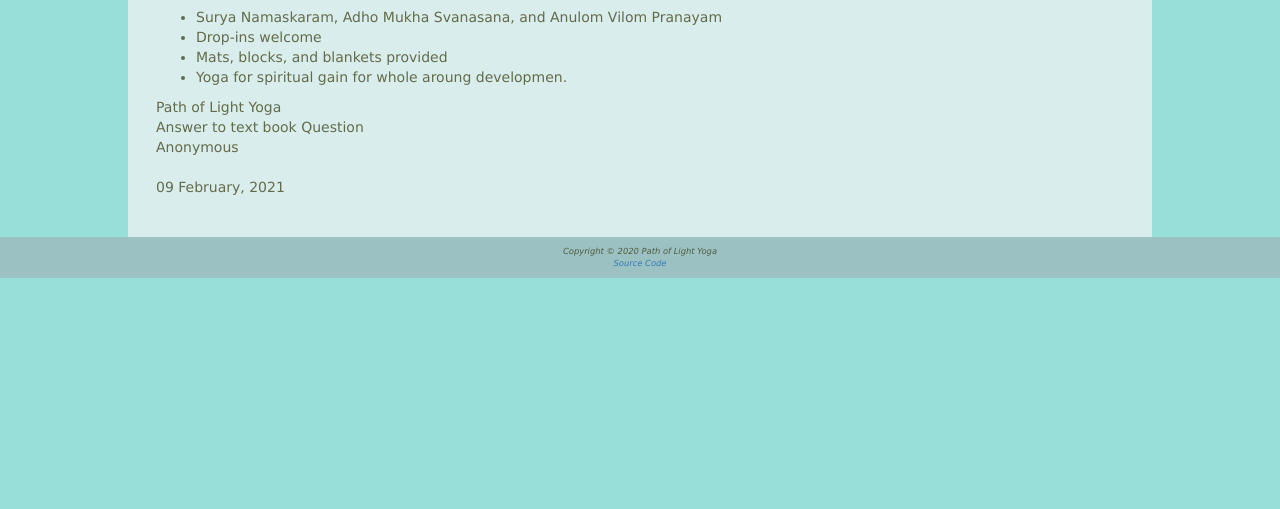
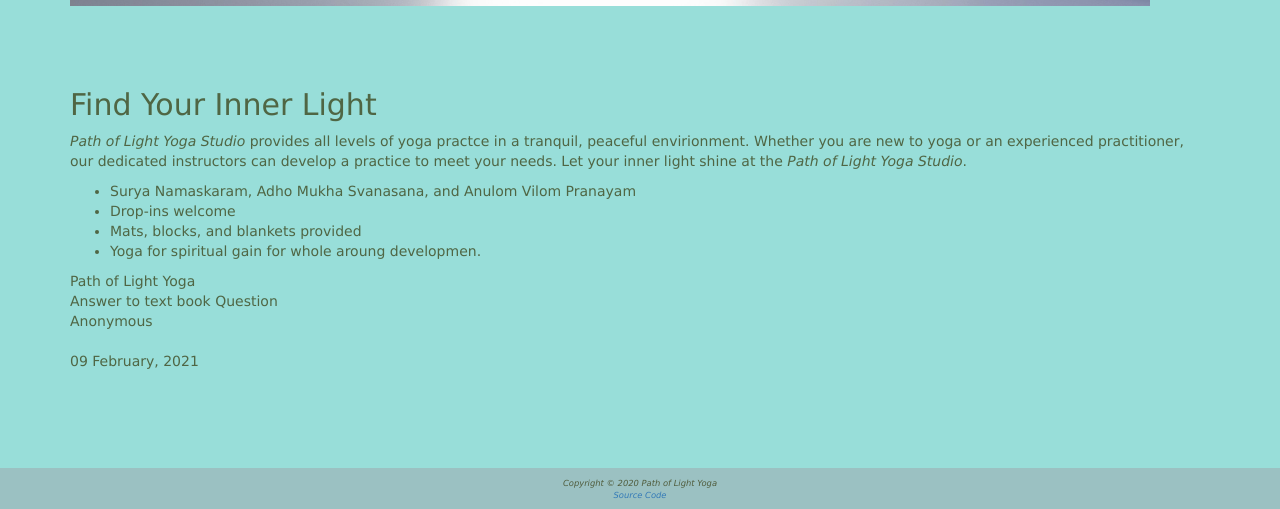
Before and after one commit to AdityaRJha/path_of_light_yoga, a plain HTML site: page index.html in a window 1280 px wide. Shown: the part 1022-1531 px from the top of the page. Before the commit the page ends 1300 px from the top, so only its background shows below. Drawn offline with nearby package versions, Linux system fonts and the light colour scheme.

Commit message:
header changed....
1) header color changed to white and aligned to centre
2) Image adjusted to frame
3) content marginated from the image for viewing aid.

```diff
--- a/index.html
+++ b/index.html
@@ -17,12 +17,13 @@
     <a href = "purpose.html">Purpose</a> &nbsp;
   </nav>
 
-  <div id="wrapper">
-  <main>
+  <div class="container">
 
-    <img src="door.jpg" alt="Yoga Door" align="right">
+
+    <img src="door.jpg" alt="Yoga Door" >
+    <div class="content">
       <h2>Find Your Inner Light</h2>
-    <p><span class="studio">Path of Light Yoga Studio</span> provides all levels of yoga practce in a tranquil, peaceful envirionment. Whether you are new to yoga or an experienced practitioner, our dedicated instructors can develop a practice to meet your needs. Let your inner light shine at the <span class="studio">Path of Light Yoga Studio</span>.</p>
+      <p><i>Path of Light Yoga Studio</i> provides all levels of yoga practce in a tranquil, peaceful envirionment. Whether you are new to yoga or an experienced practitioner, our dedicated instructors can develop a practice to meet your needs. Let your inner light shine at the <span class="studio">Path of Light Yoga Studio</span>.</p>
       <ul>
         <li>Surya Namaskaram, Adho Mukha Svanasana, and Anulom Vilom Pranayam</li>
         <li>Drop-ins welcome</li>
@@ -30,13 +31,14 @@
         <li>Yoga for spiritual gain for whole aroung developmen.</li>
       </ul>
 
-  <div>
+
       Path of Light Yoga<br>
       Answer to text book Question<br>
       Anonymous<br><br>
       09 February, 2021<br><br><br>
     </div>
   </div>
+
   <footer>
     Copyright &copy 2020 Path of Light Yoga<br>
     <a href = "https://github.com/AdityaRJha/path_of_light_yoga.git">Source Code</a>
--- a/layout.css
+++ b/layout.css
@@ -48,15 +48,8 @@ footer {
   text-align: center;
   padding: 1em;
 }
-
-#wrapper {
-  width: 80%;
-  margin-right: auto;
-  margin-left: auto;
-  background-color: #f5f5f5b2;
-  min-width: 1000px;
-  max-width: 1280px;
-  padding-bottom: auto;
+.content{
+  margin: 5% auto 5% auto;
 }
 
 main {
```
Lines whose indentation alone changed are shown as unchanged.
